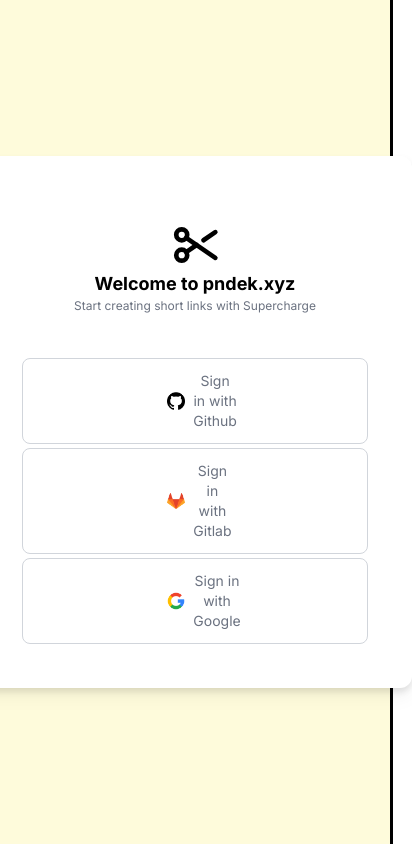
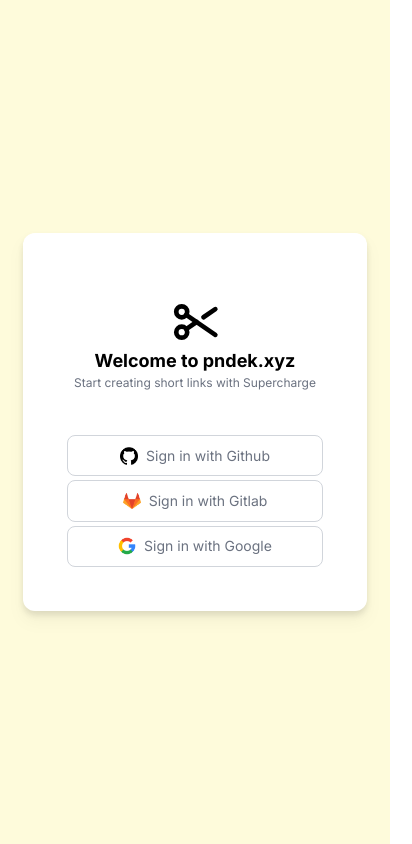
Before and after one commit to MohamedABBJ/url-shortener, a Next.js app: page /signin in a window 390 px wide. Shown: the whole page, 412 px wide, since content can reach past the window. Built offline with nearby package versions, Linux system fonts and the light colour scheme.

Commit message:
adding responsive to signin page

```diff
--- a/src/app/signin/sign-in-buttons.tsx
+++ b/src/app/signin/sign-in-buttons.tsx
@@ -15,7 +15,7 @@
     >
       <button
         type="submit"
-        className=" border border-gray-300 rounded-lg flex py-3 px-36 gap-2 items-center  mt-1 text-gray-500 text-sm hover:bg-gray-200 transition-colors duration-100"
+        className=" border border-gray-300 rounded-lg flex justify-center py-[0.6rem] md:w-[28rem] w-64 gap-2 items-center box-border mt-1 text-gray-500 text-sm hover:bg-gray-200 transition-colors duration-100"
         key={props.id}
       >
         <Image width={18} src={props.icon} alt={`${props.optionName}Icon`} />
```
